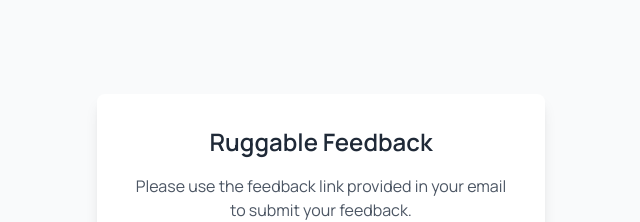
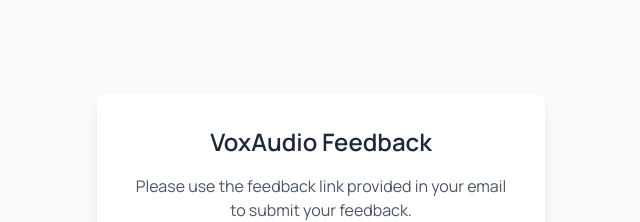
Before and after one commit to tomek-mcclintock/voxaudio, a Next.js app: page / in a window 1280 px wide. Shown: the part 226-448 px from the top of the page, without its empty margins (319-959 px from the left). Built offline with nearby package versions, Linux system fonts and the light colour scheme.

Commit message:
Tracking

```diff
--- a/package.json
+++ b/package.json
@@ -17,6 +17,7 @@
     "@types/node": "^20",
     "@types/react": "^18",
     "@types/react-dom": "^18",
+    "@vercel/analytics": "^1.5.0",
     "googleapis": "^144.0.0",
     "lucide-react": "^0.263.1",
     "next": "14.1.0",
--- a/src/app/layout.tsx
+++ b/src/app/layout.tsx
@@ -1,10 +1,11 @@
 // src/app/layout.tsx
 import './globals.css'
 import type { Metadata } from 'next'
+import { Analytics } from '@vercel/analytics/react'
 
 export const metadata: Metadata = {
-  title: 'Ruggable Feedback',
-  description: 'Share your experience with Ruggable',
+  title: 'VoxAudio Feedback',
+  description: 'Share your experience',
 }
 
 export default function RootLayout({
@@ -24,7 +25,10 @@
           rel="stylesheet"
         />
       </head>
-      <body className="font-manrope">{children}</body>
+      <body className="font-manrope">
+        {children}
+        <Analytics />
+      </body>
     </html>
   )
 }
--- a/src/app/page.tsx
+++ b/src/app/page.tsx
@@ -3,7 +3,7 @@
     <div className="min-h-screen bg-gray-50 flex items-center justify-center p-4">
       <div className="bg-white p-8 rounded-lg shadow-lg max-w-md w-full text-center">
         <h1 className="text-2xl font-bold text-gray-800 mb-4">
-          Ruggable Feedback
+          VoxAudio Feedback
         </h1>
         <p className="text-gray-600">
           Please use the feedback link provided in your email to submit your feedback.
```
Also changed, not shown: 1 other file (tests, documents, lock files or other folders).
